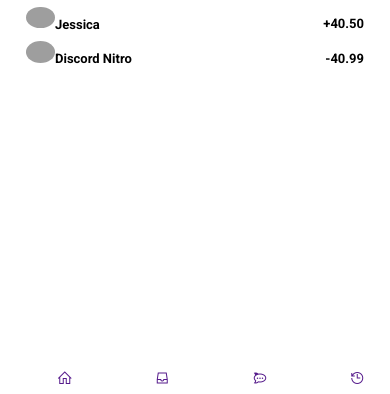
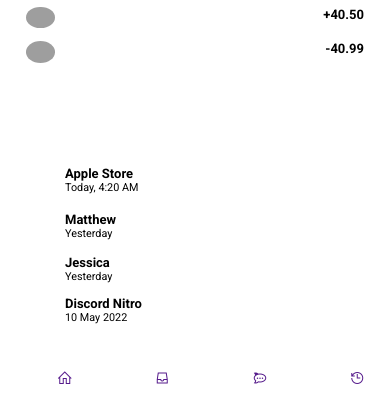
Before and after one commit to nIvasiuk/TelRanSchool, a plain HTML site: page Basic Front End/ClassWork/2002 06 29 bank.html in a window 390 px wide. Shown: the part 450-844 px from the top of the page. Drawn offline with nearby package versions, Linux system fonts and the light colour scheme; grey boxes are pictures that could not be loaded.

Commit message:
add time

```diff
--- a/Basic Front End/ClassWork/2002 06 29 bank.html
+++ b/Basic Front End/ClassWork/2002 06 29 bank.html
@@ -91,11 +91,52 @@
         .history1 {
           display: flex;
           justify-content: space-between;
-          align-items: baseline;
+          align-items: flex-start;
           margin: 10px;
 
           font-weight: 600;
           font-size: small;
+        }
+
+        .history-element1 {
+          display: flex;
+          flex-direction: column;
+          justify-content: space-between;
+          position: absolute;
+          left: 65px;
+          bottom: 200px;
+        }
+
+        .history-element2 {
+          display: flex;
+          flex-direction: column;
+          justify-content: space-between;
+          position: absolute;
+          left: 65px;
+          bottom: 154px;
+        }
+
+        .history-element3 {
+          display: flex;
+          flex-direction: column;
+          justify-content: space-between;
+          position: absolute;
+          left: 65px;
+          bottom: 111px;
+        }
+
+        .history-element4 {
+          display: flex;
+          flex-direction: column;
+          justify-content: space-between;
+          position: absolute;
+          left: 65px;
+          bottom: 70px;
+        }
+
+        .datum {
+          font-weight: lighter;
+          font-size: smaller;
         }
 
         .menu {
@@ -163,7 +204,13 @@
               src="https://upload.wikimedia.org/wikipedia/commons/thumb/f/fa/Apple_logo_black.svg/732px-Apple_logo_black.svg.png?20211218170823
           "
               alt=""
-            />Apple Store
+            />
+            <div class="history-element1">
+              <div>Apple Store</div>
+              <div>
+                <p class="datum">Today, 4:20 AM</p>
+              </div>
+            </div>
           </div>
           <div>-40.99</div>
         </div>
@@ -174,7 +221,13 @@
               src="https://www.w3schools.com/howto/img_avatar.png
           "
               alt=""
-            />Matthew
+            />
+            <div class="history-element2">
+              <div>Matthew</div>
+              <div>
+                <p class="datum">Yesterday</p>
+              </div>
+            </div>
           </div>
           <div>+1,255.00</div>
         </div>
@@ -185,7 +238,13 @@
               src="https://www.w3schools.com/howto/img_avatar.png
           "
               alt=""
-            />Jessica
+            />
+            <div class="history-element3">
+              <div>Jessica</div>
+              <div>
+                <p class="datum">Yesterday</p>
+              </div>
+            </div>
           </div>
           <div>+40.50</div>
         </div>
@@ -196,7 +255,13 @@
               src="https://cdn-icons-png.flaticon.com/512/356/356060.png
         "
               alt=""
-            />Discord Nitro
+            />
+            <div class="history-element4">
+              <div>Discord Nitro</div>
+              <div>
+                <p class="datum">10 May 2022</p>
+              </div>
+            </div>
           </div>
           <div>-40.99</div>
         </div>
```
